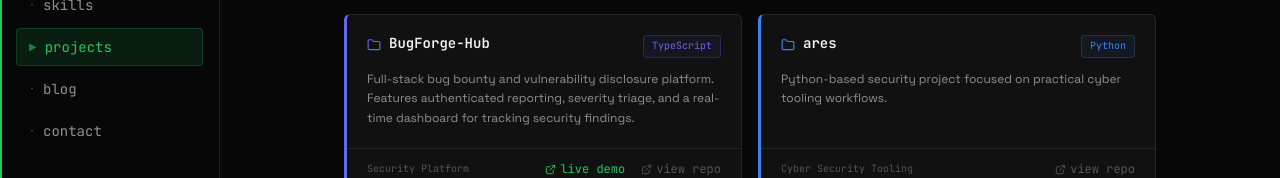
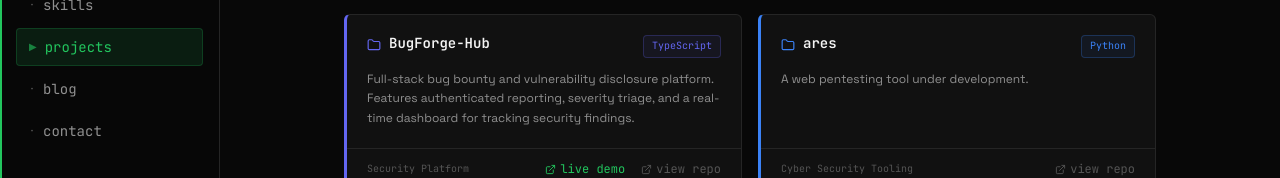
Before and after one commit to TapasviMadhak/tapasvi-madhak, a React (Vite) app: page /projects in a window 1280 px wide. Shown: the part 174-352 px from the top of the page. Built offline with nearby package versions, Linux system fonts and the light colour scheme; no server answers.

Commit message:
feat: prioritize fallback text for projects and update ares description

```diff
--- a/src/data/portfolioData.js
+++ b/src/data/portfolioData.js
@@ -56,7 +56,7 @@ export const fallbackProjects = [
   {
     title: 'ares',
     tag: 'Cyber Security Tooling',
-    text: 'Python-based security project focused on practical cyber tooling workflows.',
+    text: 'A web pentesting tool under development.',
     link: 'https://github.com/TapasviMadhak/ares',
     stack: 'Python',
   },
--- a/src/services/githubProjects.js
+++ b/src/services/githubProjects.js
@@ -122,7 +122,7 @@ export const fetchLiveGithubProjects = async (username, fallbackProjects) => {
       return {
         title: repo.name,
         tag: fallbackData.tag || (repo.language ? `${repo.language} Repository` : 'GitHub Repository'),
-        text: readmeSummary || repo.description || fallbackData.text || 'No README description available yet.',
+        text: fallbackData.text || readmeSummary || repo.description || 'No README description available yet.',
         link: repo.html_url,
         demo: fallbackData.demo,
         stack: repo.language || fallbackData.stack || 'Codebase',
```
